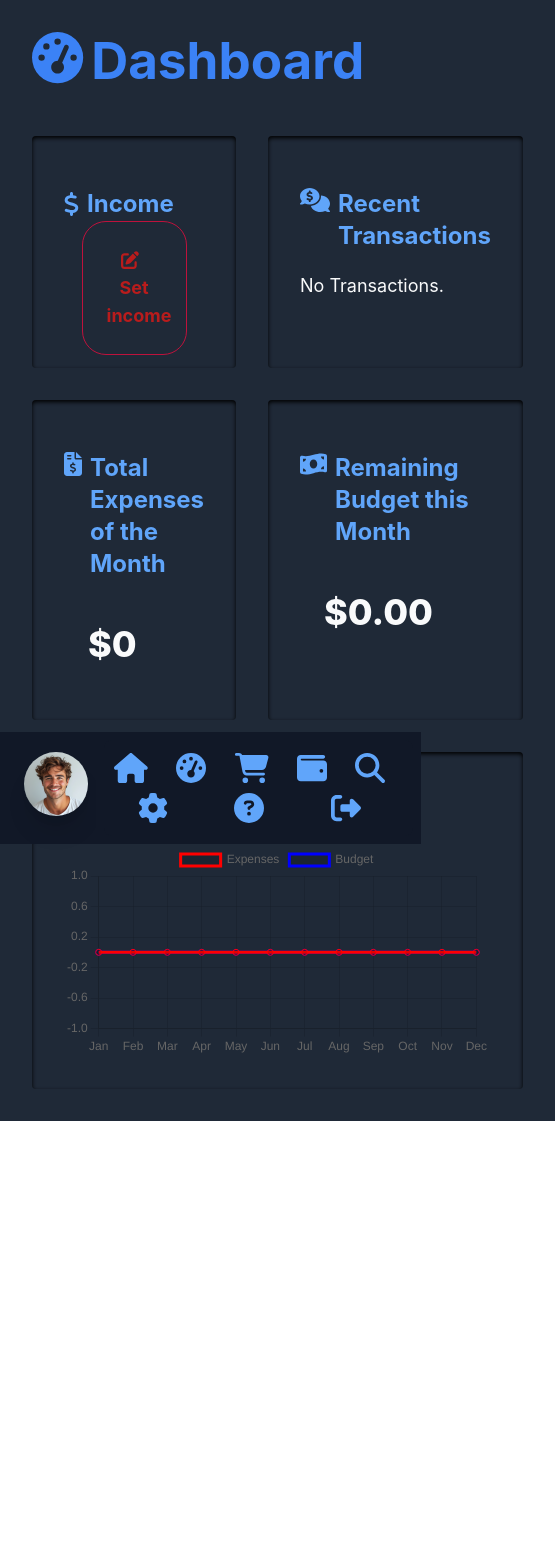
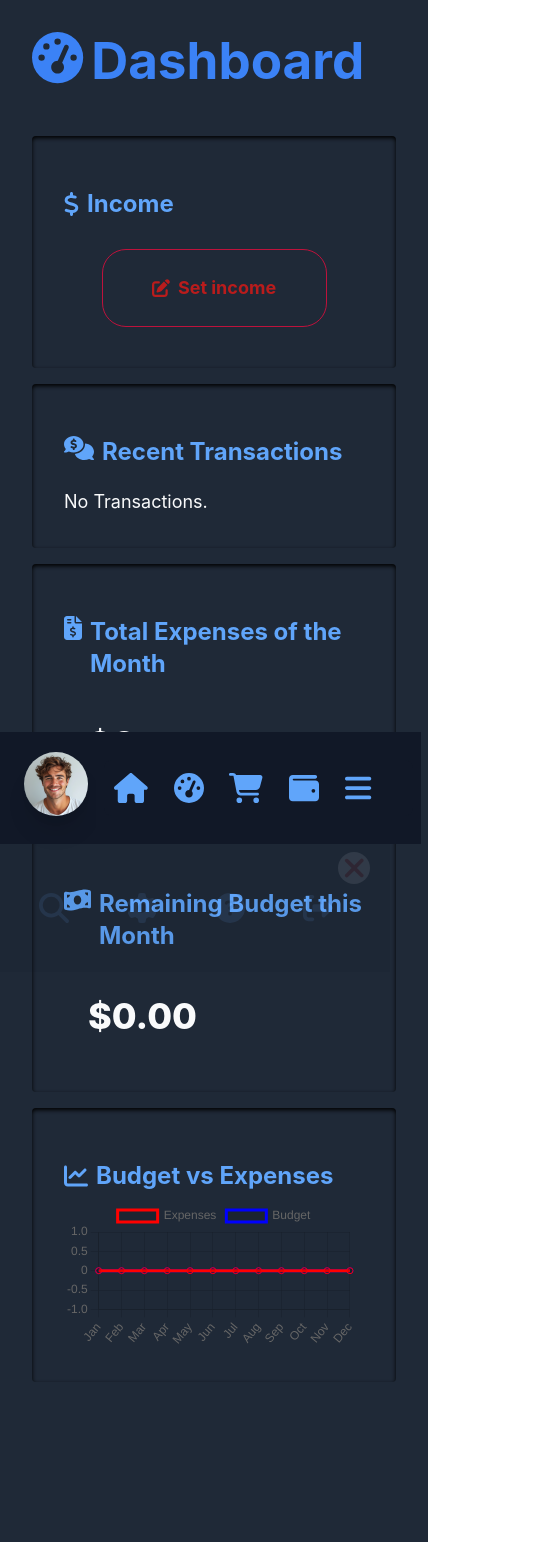
Before and after one commit to jay-of-spades/Expenses-Budget-Tracker, a React (Vite) app: page /dashboard in a window 390 px wide. Shown: the whole page, 555 px wide, since content can reach past the window. Before the commit the page ends 1121 px from the top, so only its background shows below. Built offline with nearby package versions, Linux system fonts and the light colour scheme.

Commit message:
Edited: optimized menu in smaller screens

```diff
--- a/src/components/Layout.jsx
+++ b/src/components/Layout.jsx
@@ -4,8 +4,8 @@ import Sidebar from './Sidebar';
 
 const Layout = ({ children }) => {
   return (
-    <div className='flex flex-col min-h-screen'>
-      <div className='flex flex-1 bg-gray-800'>
+    <div className='min-h-screen flex flex-col justify-center items-center'>
+      <div className='w-full md:w-full flex flex-1 bg-gray-800'>
         <div className='md:w-80'>
           <Header />
           <Sidebar />
--- a/src/components/Sidebar.jsx
+++ b/src/components/Sidebar.jsx
@@ -1,3 +1,4 @@
+import { useState, useEffect } from 'react';
 import { Link } from 'react-router-dom';
 import { FontAwesomeIcon } from '@fortawesome/react-fontawesome';
 import {
@@ -9,12 +10,35 @@ import {
   faCog,
   faQuestionCircle,
   faSignOutAlt,
+  faBars as faHamburger,
+  faClose,
 } from '@fortawesome/free-solid-svg-icons';
 
 const Sidebar = () => {
   const isLoggedIn = true;
+  const [isNavOpen, setIsNavOpen] = useState(false);
+
+  const handleNavHamburgerClick = () => {
+    setIsNavOpen(true);
+  };
+  const handleCloseNav = () => {
+    setIsNavOpen(false);
+  };
+
+  useEffect(() => {
+    const handleResize = () => {
+      if (window.innerWidth > 768) {
+        setIsNavOpen(false);
+      }
+    };
+    window.addEventListener('resize', handleResize);
+
+    return () => {
+      window.removeEventListener('resize', handleResize);
+    };
+  });
   return (
-    <aside className=' w-10/12 p-2 bg-gray-900 fixedSidebar sm:w-11/12 md:w-80 md:h-4/5 md:bg-gray-800'>
+    <aside className='w-10/12 h-28 flex flex-col justify-center p-2 bg-gray-900 fixedSidebar sm:w-11/12 md:block md:w-80 md:h-4/5 md:bg-gray-800'>
       <nav className='bg-gray-900 rounded-lg sm:pr-4 md:bg-gray-800 md:px-6 md:py-10 '>
         <ul className='text-3xl md:space-y-10 md:h-3/4 flex justify-between md:flex-col md:text-2xl'>
           <li className='relative group'>
@@ -27,7 +51,7 @@ const Sidebar = () => {
                 <span className='hidden md:block md:font-bold'>Home</span>
               </div>
             </Link>
-            <div className='absolute left-full transform -translate-x-1/3 -translate-y-full mb-2 hidden group-hover:block bg-gray-700 text-white text-xs rounded py-1 px-2'>
+            <div className='absolute left-0 -bottom-12 transform -translate-y-1/2 mb-2 hidden group-hover:block md:group-hover:hidden bg-gray-700 text-white text-xs rounded py-1 px-2'>
               Home
             </div>
           </li>
@@ -41,7 +65,7 @@ const Sidebar = () => {
                 <span className='hidden md:block md:font-bold'>Dashboard</span>
               </div>
             </Link>
-            <div className='absolute left-full transform -translate-x-1/3 -translate-y-full mb-2 hidden group-hover:block bg-gray-700 text-white text-xs rounded py-1 px-2'>
+            <div className='absolute left-0 -bottom-12 transform -translate-y-1/2 mb-2 hidden group-hover:block md:group-hover:hidden bg-gray-700 text-white text-xs rounded py-1 px-2'>
               Dashboard
             </div>
           </li>
@@ -55,7 +79,7 @@ const Sidebar = () => {
                 <span className='hidden md:block md:font-bold'>Expenses</span>
               </div>
             </Link>
-            <div className='absolute left-full transform -translate-x-1/3 -translate-y-full mb-2 hidden group-hover:block bg-gray-700 text-white text-xs rounded py-1 px-2'>
+            <div className='absolute left-0 -bottom-12 transform -translate-y-1/2 mb-2 hidden group-hover:block md:group-hover:hidden bg-gray-700 text-white text-xs rounded py-1 px-2'>
               Expenses
             </div>
           </li>
@@ -69,11 +93,11 @@ const Sidebar = () => {
                 <span className='hidden md:block md:font-bold'>Budget</span>
               </div>
             </Link>
-            <div className='absolute left-full transform -translate-x-1/3 -translate-y-full mb-2 hidden group-hover:block bg-gray-700 text-white text-xs rounded py-1 px-2'>
+            <div className='absolute left-0 -bottom-12 transform -translate-y-1/2 mb-2 hidden group-hover:block md:group-hover:hidden bg-gray-700 text-white text-xs rounded py-1 px-2'>
               Budget
             </div>
           </li>
-          <li className='relative group'>
+          <li className='relative group hidden md:block'>
             <Link className='text-blue-400 hover:text-gray-100' to='/search'>
               <div className='md:flex'>
                 <FontAwesomeIcon
@@ -83,14 +107,119 @@ const Sidebar = () => {
                 <span className='hidden md:block md:font-bold'>Search</span>
               </div>
             </Link>
-            <div className='absolute left-1/2 transform -translate-x-1/3 -translate-y-full mb-2 hidden group-hover:block bg-gray-700 text-white text-xs rounded py-1 px-2'>
+            <div className='absolute left-0 -bottom-12 transform -translate-y-1/2 mb-2 hidden group-hover:block md:group-hover:hidden bg-gray-700 text-white text-xs rounded py-1 px-2'>
               Search
+            </div>
+          </li>
+          <li className='mr-8 md:hidden'>
+            <div
+              id='navHamburger'
+              className='text-blue-400 hover:cursor-pointer hover:text-gray-100 relative group'
+              onClick={handleNavHamburgerClick}
+            >
+              <FontAwesomeIcon icon={faHamburger} />
+              <div className='absolute left-0 -bottom-16 transform -translate-y-1/2 mb-2 hidden group-hover:block md:group-hover:hidden bg-gray-700 text-white text-xs rounded py-1 px-2'>
+                Other Menus
+              </div>
+            </div>
+            <div
+              id='smallNav'
+              className={`fixed flex flex-col justify-center items-start left-1/2 -translate-x-1/2 ${
+                isNavOpen ? 'bottom-28 opacity-100' : '-bottom-32 opacity-10'
+              }  w-full h-32 transition-all duration-300 ease-in-out`}
+            >
+              <div
+                id='closeNav'
+                className='absolute grid place-items-center top-2 right-5 text-red-700 rounded-full bg-gray-300 text-md w-8 h-8 hover:cursor-pointer'
+                onClick={handleCloseNav}
+              >
+                <FontAwesomeIcon icon={faClose} />
+              </div>
+              <div className='absolute w-full h-full -z-10 bg-gray-900 opacity-85'></div>
+              <ul className='absolute bottom-15 left-1/2 -translate-x-1/2 flex gap-10'>
+                <li className='relative group md:block'>
+                  <Link
+                    className='text-blue-400 hover:text-gray-100'
+                    to='/search'
+                    onClick={handleCloseNav}
+                  >
+                    <div className='md:flex'>
+                      <FontAwesomeIcon
+                        icon={faSearch}
+                        className='mt-0 mr-2 md:mt-1 md:mr-6'
+                      />
+                      <span className='hidden'>Search</span>
+                    </div>
+                  </Link>
+                  <div className='absolute left-0 -bottom-12 transform -translate-y-1/2 mb-2 hidden group-hover:block md:group-hover:hidden bg-gray-700 text-white text-xs rounded py-1 px-2'>
+                    Search
+                  </div>
+                </li>
+                <li className='relative group'>
+                  <Link
+                    className='text-blue-400 hover:text-gray-100'
+                    to='/settings'
+                    onClick={handleCloseNav}
+                  >
+                    <div className='md:flex'>
+                      <FontAwesomeIcon
+                        icon={faCog}
+                        className='mt-0 mr-2 md:mt-1 md:mr-6'
+                      />
+                      <span className='hidden md:block md:font-bold'>
+                        Settings
+                      </span>
+                    </div>
+                  </Link>
+                  <div className='absolute left-0 -bottom-12 transform -translate-y-1/2 mb-2 hidden group-hover:block md:group-hover:hidden bg-gray-700 text-white text-xs rounded py-1 px-2'>
+                    Settings
+                  </div>
+                </li>
+                <li className='relative group'>
+                  <Link
+                    className='text-blue-400 hover:text-gray-100'
+                    to='/help'
+                    onClick={handleCloseNav}
+                  >
+                    <div className='md:flex'>
+                      <FontAwesomeIcon
+                        icon={faQuestionCircle}
+                        className='mt-0 mr-2 md:mt-1 md:mr-6'
+                      />
+                      <span className='hidden md:block md:font-bold'>Help</span>
+                    </div>
+                  </Link>
+                  <div className='absolute left-0 -bottom-12 transform -translate-y-1/2 mb-2 hidden group-hover:block md:group-hover:hidden bg-gray-700 text-white text-xs rounded py-1 px-2'>
+                    Help
+                  </div>
+                </li>
+                <li className='relative group'>
+                  <Link
+                    className='text-blue-400 hover:text-gray-100'
+                    to='/login'
+                    onClick={handleCloseNav}
+                  >
+                    <div className='md:flex'>
+                      <FontAwesomeIcon
+                        icon={faSignOutAlt}
+                        className='mt-0 mr-2 md:mt-1 md:mr-6'
+                      />
+                      <span className='hidden md:block md:font-bold'>
+                        {isLoggedIn ? 'Log Out' : 'Log In'}
+                      </span>
+                    </div>
+                  </Link>
+                  <div className='absolute left-0 -bottom-12 transform -translate-y-1/2 mb-2 hidden group-hover:block md:group-hover:hidden bg-gray-700 text-white text-xs rounded py-1 px-2'>
+                    {isLoggedIn ? 'Log Out' : 'Log In'}
+                  </div>
+                </li>
+              </ul>
             </div>
           </li>
         </ul>
         <hr className='hidden md:block my-8 border-white' />
 
-        <ul className='flex justify-around mt-1 text-3xl md:space-y-10 md:h-3/4  md:flex-col md:text-lg'>
+        <ul className='hidden md:flex justify-around mt-1 text-3xl md:space-y-10 md:h-3/4  md:flex-col md:text-lg'>
           <li className='relative group'>
             <Link className='text-blue-400 hover:text-gray-100' to='/settings'>
               <div className='md:flex'>
--- a/src/pages/Dashboard.jsx
+++ b/src/pages/Dashboard.jsx
@@ -133,7 +133,7 @@ const Dashboard = () => {
           <FontAwesomeIcon icon={faTachometerAlt} className='mr-2' />
           Dashboard
         </h1>
-        <div className='grid grid-cols gap-8'>
+        <div className='lg:grid lg:grid-cols space-y-4 gap-8'>
           <div
             ref={setIncomeRef}
             className={`transition opacity ${
@@ -276,13 +276,14 @@ const Dashboard = () => {
             </p>
           </div>
           {/* Budget and Expenses Line Graph */}
-          <div className='col-span-2 p-8 rounded shadow-inner shadow-black'>
+          <div className='col-span-2 p-8 rounded shadow-inner shadow-black mb-28'>
             <h2 className='text-2xl text-blue-400 font-bold mb-2 flex items-center space-x- my-5'>
               <FontAwesomeIcon icon={faChartLine} className='mr-2' />
               <span>Budget vs Expenses</span>
             </h2>
             <Line data={budgetData} />
           </div>
+          <div className='h-28 md:hidden'></div>
         </div>
       </div>
     </div>
--- a/src/pages/Settings.jsx
+++ b/src/pages/Settings.jsx
@@ -490,6 +490,7 @@ const Settings = () => {
         </h2>
         {renderPasswordReset()}
       </div>
+      <div className='h-28 md:hidden'></div>
     </div>
   );
 };
```
